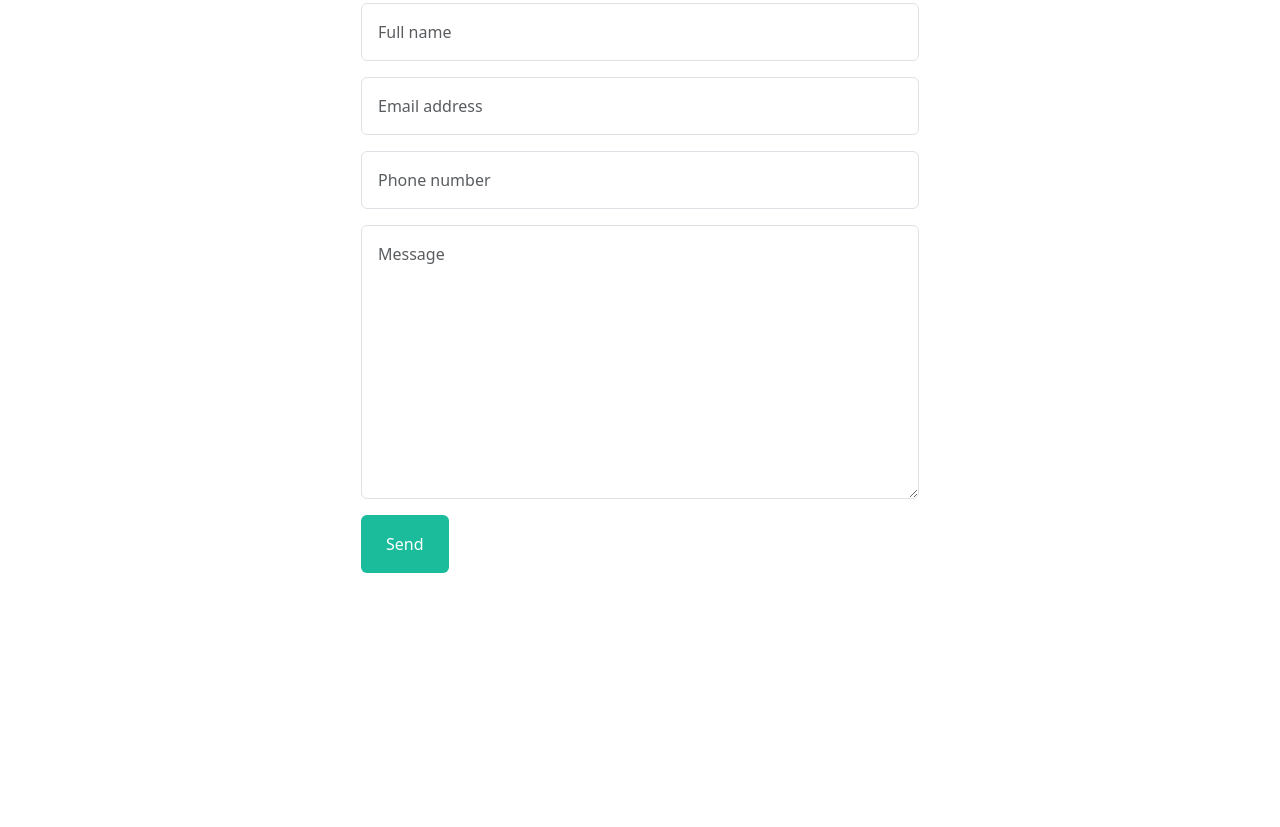
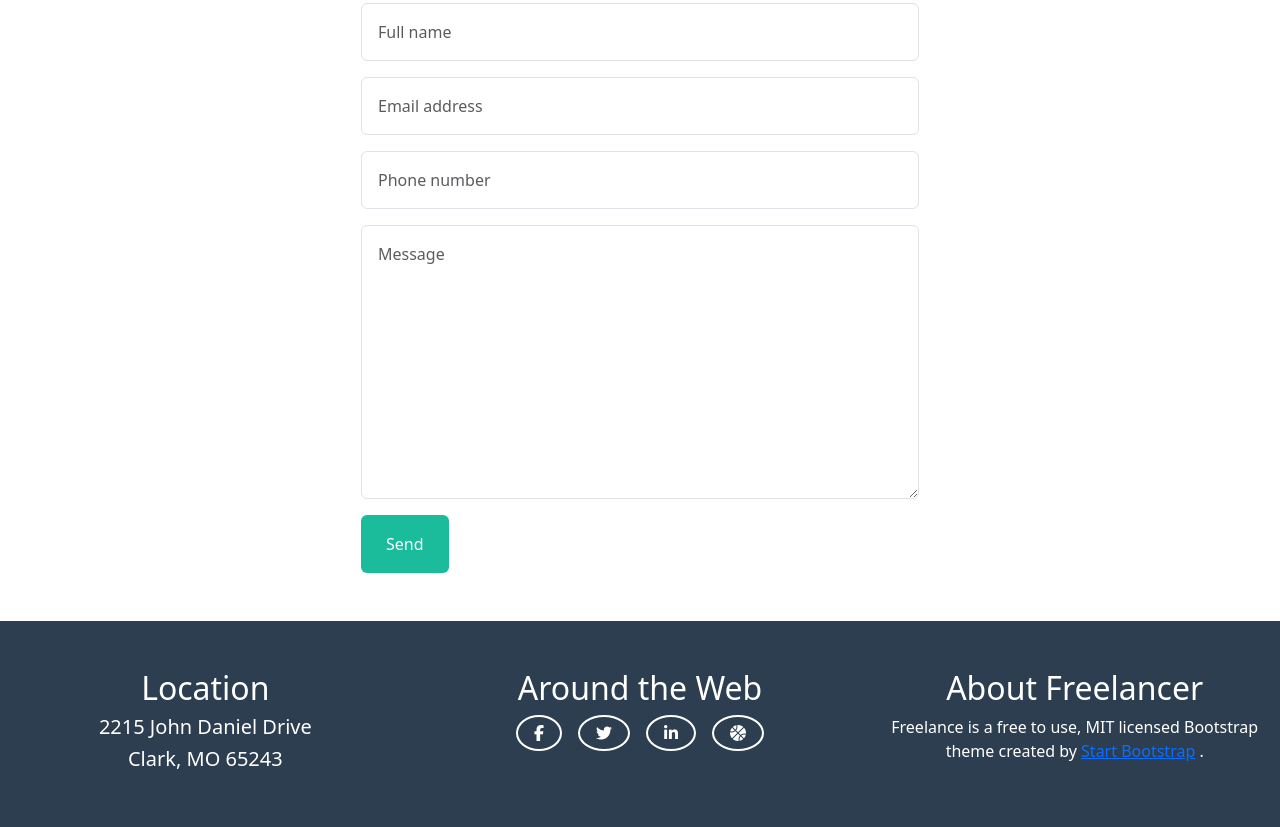
Before and after one commit to ParvinAlasgar/StartBootstrap-LandingPage, a plain HTML site: page public/index.html in a window 1280 px wide. Shown: the part 1975-2802 px from the top of the page. Before the commit the page ends 2596 px from the top, so only its background shows below. Drawn offline with Linux system fonts and the light colour scheme.

Commit message:
add: added footer section.

```diff
--- a/public/index.html
+++ b/public/index.html
@@ -218,5 +218,47 @@
         </div>
       </section>
     </main>
+    <!-- Footer -->
+    <footer class="py-5 text-center">
+      <div class="row justify-content-between row-gap-3">
+        <div class="col-lg-4">
+          <h2 class="text-white">Location</h2>
+          <h5 class="text-white">2215 John Daniel Drive</h5>
+          <h5 class="text-white">Clark, MO 65243</h5>
+        </div>
+        <div class="col-lg-4">
+          <h2 class="text-white text-center">Around the Web</h2>
+          <div class="social-icons d-flex justify-content-center gap-3">
+            <a href="#">
+              <i
+                class="fa-brands fa-facebook-f text-white border border-2 border-white rounded-circle px-3 py-2"
+              ></i
+            ></a>
+            <a href="#">
+              <i
+                class="fa-brands fa-twitter text-white border border-2 border-white rounded-circle px-3 py-2"
+              ></i
+            ></a>
+            <a href="#">
+              <i
+                class="fa-brands fa-linkedin-in text-white border border-2 border-white rounded-circle px-3 py-2"
+              ></i
+            ></a>
+            <a href="#">
+              <i
+                class="fa-solid fa-basketball text-white border border-2 border-white rounded-circle px-3 py-2"
+              ></i
+            ></a>
+          </div>
+        </div>
+        <div class="col-lg-4">
+          <h2 class="text-white">About Freelancer</h2>
+          <p class="text-white">
+            Freelance is a free to use, MIT licensed Bootstrap theme created by
+            <a href="#">Start Bootstrap</a> .
+          </p>
+        </div>
+      </div>
+    </footer>
   </body>
 </html>
--- a/src/assets/sass/_main.scss
+++ b/src/assets/sass/_main.scss
@@ -82,3 +82,7 @@ main {
     }
   }
 }
+
+footer {
+  background-color: $colorMain;
+}
```
Also changed, not shown: src/assets/sass/style.css, 1 other file.
